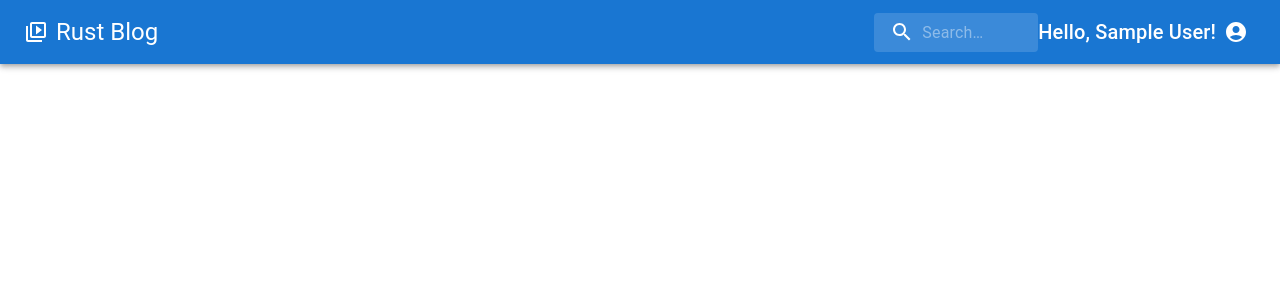
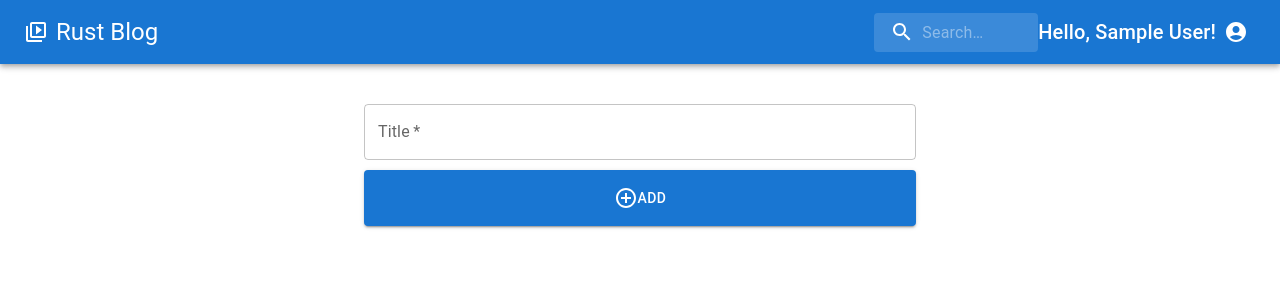
Before and after one commit to Ivaylo-Valentinov/rust-blog, a React (Create React App) app in the folder client/: page /blog/new in a window 1280 px wide. Before the commit this address led to /. Shown: the top 300 px of the page. Built offline with nearby package versions, Linux system fonts and the light colour scheme; no server answers; sample sign-in values are in the browser's storage.

Commit message:
Add basic pages

```diff
--- a/client/src/app.tsx
+++ b/client/src/app.tsx
@@ -6,6 +6,9 @@ import { PublicRoute } from './auth/public-route';
 import { Login } from './auth/login';
 import { Register } from './auth/register';
 import { Toolbar } from './components/toolbar';
+import { PrivateRoute } from './auth/private-route';
+import { BlogLibrary } from './pages/blog-library';
+import { AddBlogForm } from './pages/add-blog-form';
 
 export default function App() {
   return (
@@ -24,7 +27,17 @@ export default function App() {
               <Register />
             </PublicRoute>
           } />
-          <Route path="*" element={<Navigate replace to="/login" />} />
+          <Route path="/blog/new" element={
+            <PrivateRoute>
+              <AddBlogForm />
+            </PrivateRoute>
+          } />
+          <Route path="/" element={
+            <PrivateRoute>
+              <BlogLibrary />
+            </PrivateRoute>
+          } />
+          <Route path="*" element={<Navigate replace to="/" />} />
         </Routes>
       </CurrentUserContextProvider>
     </BrowserRouter>
--- /dev/null
+++ b/client/src/pages/add-blog-form.tsx
@@ -0,0 +1,49 @@
+import React, { useState, FormEvent } from 'react';
+import { Container, TextField } from '@mui/material';
+import { useNavigate } from 'react-router-dom';
+import AddCircleOutlinedIcon from '@mui/icons-material/AddCircleOutline';
+import { SubmitButton } from '../components/submit-button';
+import { useMutation } from '../hooks/use-mutation';
+import { addBlogPost } from '../services/blog-service';
+
+export function AddBlogForm() {
+  const [title, setTitle] = useState('');
+  const [text, setText] = useState('');
+  const navigate = useNavigate();
+
+  const { submit, loading, error } = useMutation(async () => {
+    await addBlogPost(title, text);
+    navigate('/');
+  });
+
+  async function submitForm(event: FormEvent) {
+    event.preventDefault();
+    await submit();
+  }
+
+  return (
+    <form onSubmit={submitForm} >
+      <Container
+        component="div"
+        maxWidth="sm"
+        sx={{display: 'grid', gridTemplateRows: '1fr 1fr', gridGap: '10px', marginTop: '40px',}}
+      >
+        <TextField
+          required
+          label="Title"
+          variant="outlined"
+          value={title}
+          type="text"
+          onChange={event => setTitle(event.target.value)}
+        />
+        <SubmitButton
+          loading={loading}
+          error={error}
+          type="submit"
+          variant="contained"
+          color="primary"
+        ><AddCircleOutlinedIcon />Add</SubmitButton>
+      </Container>
+    </form>
+  );
+}
--- /dev/null
+++ b/client/src/pages/blog-library.tsx
@@ -0,0 +1,30 @@
+import React from 'react';
+import { Container, Button, Box, Typography } from '@mui/material';
+import AddCircleOutlinedIcon from '@mui/icons-material/AddCircleOutline';
+import { Link } from 'react-router-dom';
+
+export function BlogLibrary() {
+  return (
+    <Container component="div" maxWidth="md" sx={{
+      display: 'grid',
+      justifyContent: 'center',
+      paddingTop: 20
+    }} >
+      <Box sx={{
+        display: 'grid',
+        gridTemplateColumns: '1fr',
+        gridGap: 2
+      }}
+      >
+        <Button
+          variant="contained"
+          color="primary"
+          startIcon={<AddCircleOutlinedIcon />}
+          component={Link}
+          to="/blog/new"
+        >Add Blog</Button>
+      </Box>
+      <Typography>No blogs</Typography>
+    </Container>
+  );
+}
```
